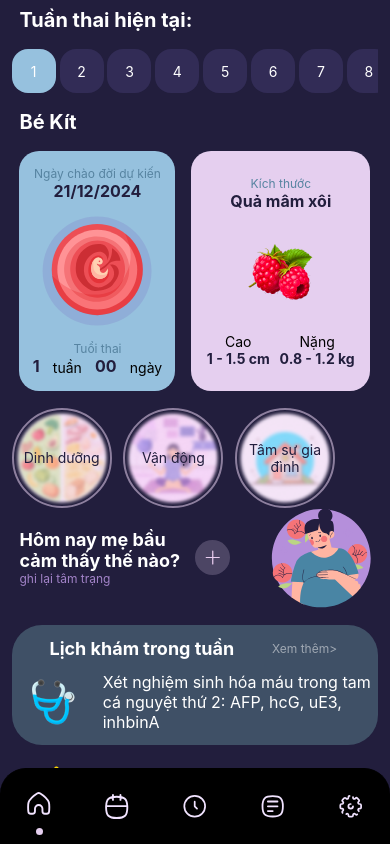
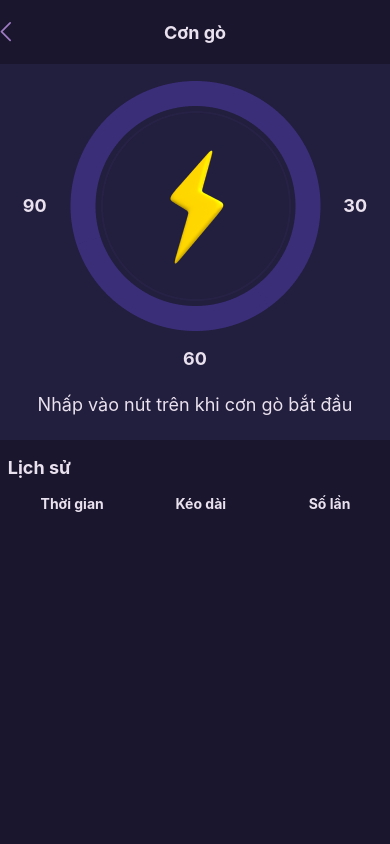
Before and after one commit to TalJa1/MamaMate, a React Native app: screen /Contractions in a window 390 px wide. Built offline with nearby package versions, Linux system fonts and the light colour scheme; what react-native-calendars would draw is missing.

Commit message:
Contractions Page

```diff
--- a/App.tsx
+++ b/App.tsx
@@ -28,6 +28,7 @@ import DiaryPage from './pages/DiaryPage';
 import TrackingPage from './pages/TrackingPage';
 import WeightTrackingPage from './pages/Tracking/WeightTrackingPage';
 import ChildMovementPAge from './pages/Tracking/ChildMovementPAge';
+import ContractionsPage from './pages/Tracking/ContractionsPage';
 
 const Stack = createNativeStackNavigator();
 const Tab = createBottomTabNavigator();
@@ -186,6 +187,28 @@ const App = () => {
             ),
           })}
         />
+        <Stack.Screen
+          name="Contractions"
+          component={ContractionsPage}
+          options={({navigation}) => ({
+            headerShadowVisible: false,
+            headerTitle: 'Cơn gò',
+            headerTitleAlign: 'center',
+            headerTitleStyle: {
+              color: '#EAE1EE',
+              fontWeight: '700',
+              fontSize: 18,
+            },
+            headerStyle: {
+              backgroundColor: '#19162E',
+            },
+            headerLeft: () => (
+              <TouchableOpacity onPress={() => navigation.goBack()}>
+                {backButtonWithoutArrowSVG(vw(3), vh(3))}
+              </TouchableOpacity>
+            ),
+          })}
+        />
         {/* Main for showing all main content of the application */}
         <Stack.Screen
           name="Main"
--- /dev/null
+++ b/pages/Tracking/ContractionsPage.tsx
@@ -0,0 +1,107 @@
+/* eslint-disable prettier/prettier */
+/* eslint-disable react-native/no-inline-styles */
+import {
+  Image,
+  ScrollView,
+  StyleSheet,
+  Text,
+  TouchableOpacity,
+  View,
+} from 'react-native';
+import React from 'react';
+import {vh, vw} from '../../styles/stylesheet';
+import {SafeAreaView} from 'react-native-safe-area-context';
+import useStatusBar from '../../services/customHook';
+
+const ContractionsPage = () => {
+  useStatusBar('#19162E');
+
+  return (
+    <SafeAreaView style={styles.container}>
+      <View style={styles.imgContainerGrp}>
+        <Text style={styles.imgTxT}>90</Text>
+        <TouchableOpacity style={styles.imgContainerGrpImg}>
+          <Image source={require('../../assets/MOVE1.png')} />
+        </TouchableOpacity>
+        <Text style={styles.imgTxT}>30</Text>
+      </View>
+      <Text style={styles.imgTxT}>60</Text>
+      <View style={styles.desTxTContainer}>
+        <Text style={styles.desTxT}>Nhấp vào nút trên khi cơn gò bắt đầu</Text>
+      </View>
+      <View style={styles.historyGrp}>
+        <ScrollView>
+          <Text style={{color: '#EAE1EE', fontWeight: '700', fontSize: 18}}>
+            Lịch sử
+          </Text>
+          <View style={styles.historyGrpTitle}>
+            <View style={styles.historyGrpTitleContainer}>
+              <Text style={styles.historyGrpTitleTxT}>Thời gian</Text>
+            </View>
+            <View style={styles.historyGrpTitleContainer}>
+              <Text style={styles.historyGrpTitleTxT}>Kéo dài</Text>
+            </View>
+            <View style={styles.historyGrpTitleContainer}>
+              <Text style={styles.historyGrpTitleTxT}>Số lần</Text>
+            </View>
+          </View>
+        </ScrollView>
+      </View>
+    </SafeAreaView>
+  );
+};
+
+export default ContractionsPage;
+
+const styles = StyleSheet.create({
+  container: {
+    flex: 1,
+    backgroundColor: '#221E3D',
+  },
+  imgContainerGrp: {
+    width: vw(100),
+    flexDirection: 'row',
+    justifyContent: 'space-evenly',
+    alignItems: 'center',
+    marginVertical: vh(2),
+  },
+  imgTxT: {
+    textAlign: 'center',
+    color: '#EAE1EE',
+    fontWeight: '700',
+    fontSize: 18,
+  },
+  imgContainerGrpImg: {
+    alignSelf: 'auto',
+  },
+  desTxT: {
+    textAlign: 'center',
+    fontSize: 18,
+    fontWeight: '400',
+    color: '#EAE1EE',
+  },
+  desTxTContainer: {
+    marginVertical: vh(3),
+  },
+  historyGrp: {
+    flex: 1,
+    backgroundColor: '#19162E',
+    paddingVertical: vh(2),
+    paddingHorizontal: vw(2),
+  },
+  historyGrpTitle: {
+    flexDirection: 'row',
+    alignItems: 'center',
+    width: vw(100),
+    marginTop: vh(2),
+  },
+  historyGrpTitleContainer: {
+    width: vw(33),
+  },
+  historyGrpTitleTxT: {
+    textAlign: 'center',
+    color: '#EAE1EE',
+    fontSize: 14,
+    fontWeight: '700',
+  },
+});
--- a/pages/TrackingPage.tsx
+++ b/pages/TrackingPage.tsx
@@ -115,7 +115,11 @@ const TrackingPage = () => {
             </LinearGradient>
             <Text style={styles.trackingFieldTxT}>Chuyển động của bé</Text>
           </TouchableOpacity>
-          <TrackingField img="contractions" label="Cơn gò" />
+          <TrackingField
+            img="contractions"
+            label="Cơn gò"
+            onPress={() => handleNavigation('Contractions')}
+          />
         </View>
       </ScrollView>
     </SafeAreaView>
```
Also changed, not shown: assets/MOVE1.png (added).
